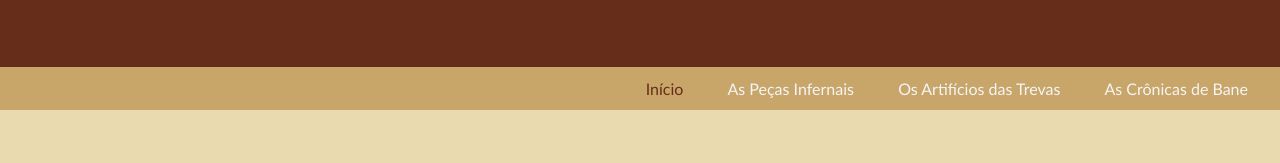
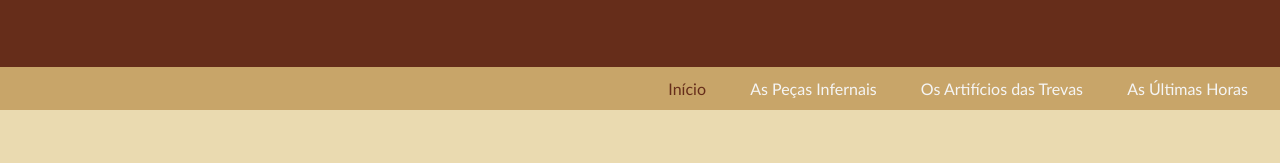
Before and after one commit to JheniJul/About-Books, a plain HTML site: page pecas.html in a window 1280 px wide. Shown: the part 133-296 px from the top of the page. Drawn offline with Linux system fonts and the light colour scheme.

Commit message:
Update pecas.html

```diff
--- a/pecas.html
+++ b/pecas.html
@@ -19,7 +19,7 @@
             <li><a href="index.html" class="inicio">Início</a></li>
             <li><a href="pecas.html">As Peças Infernais</a></li>
             <li><a href="trevas.html">Os Artifícios das Trevas</a></li>
-            <li><a href="bane.html">As Crônicas de Bane</a></li>
+            <li><a href="horas.html">As Últimas Horas</a></li>
         </ul>
     </nav>
 
```
